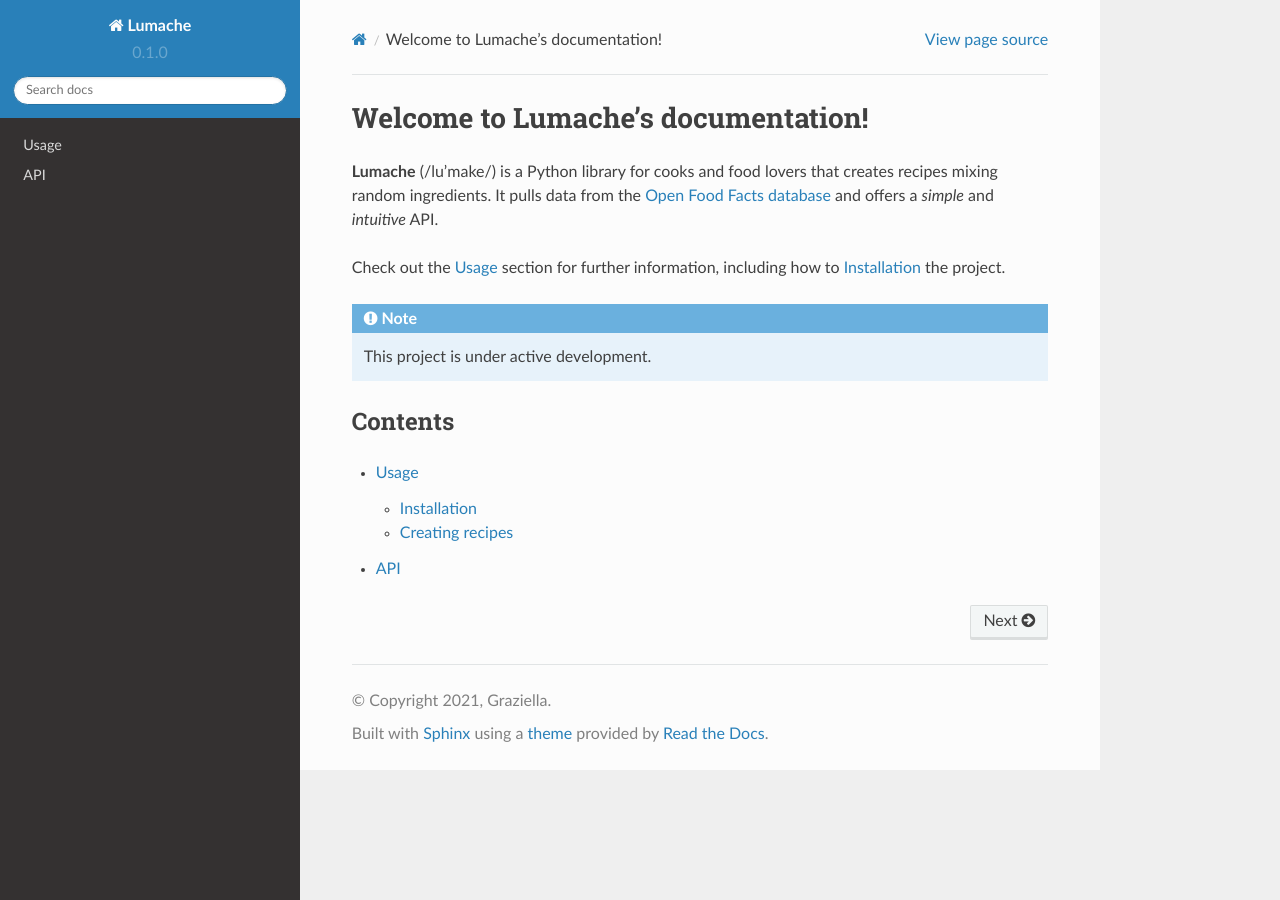
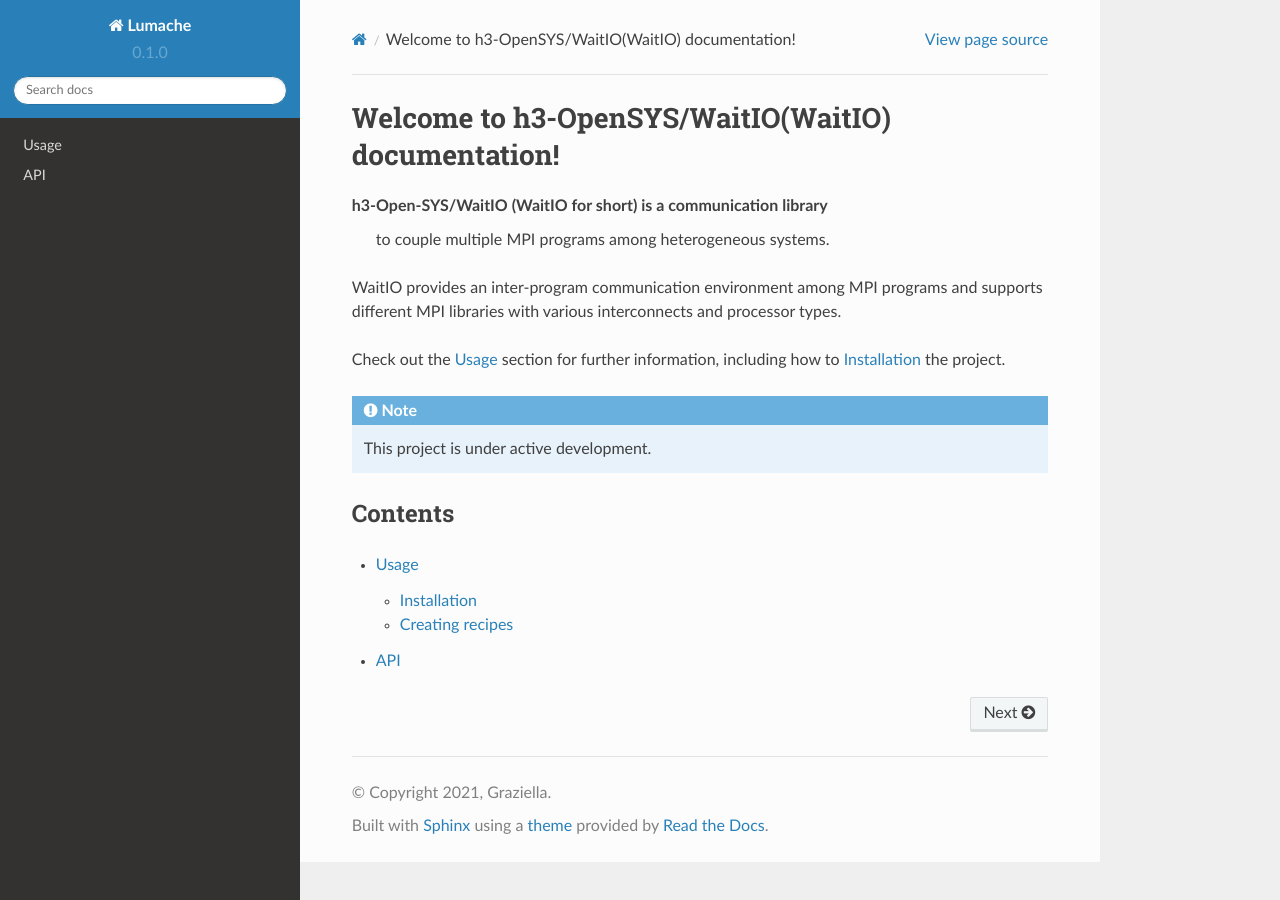
Before and after one commit to Shinji-Sumimoto/WaitIO-docs, a Sphinx documentation site: the page built from docs/source/index.rst, in a window 1280 px wide. Built offline with Sphinx 7.4.7 and the Read the Docs theme 2.0.0, drawn with Linux system fonts in a browser that asks for light colours.

Commit message:
first commit for WaitIO documentation

```diff
--- a/docs/source/index.rst
+++ b/docs/source/index.rst
@@ -1,10 +1,12 @@
-Welcome to Lumache's documentation!
+Welcome to h3-OpenSYS/WaitIO(WaitIO) documentation!
 ===================================
 
-**Lumache** (/lu'make/) is a Python library for cooks and food lovers
-that creates recipes mixing random ingredients.
-It pulls data from the `Open Food Facts database <https://world.openfoodfacts.org/>`_
-and offers a *simple* and *intuitive* API.
+**h3-Open-SYS/WaitIO** (WaitIO for short) is a communication library
+ to couple multiple MPI programs among heterogeneous systems.
+
+WaitIO provides an inter-program communication environment among MPI
+programs and supports different MPI libraries with various
+interconnects and processor types.
 
 Check out the :doc:`usage` section for further information, including
 how to :ref:`installation` the project.
```
